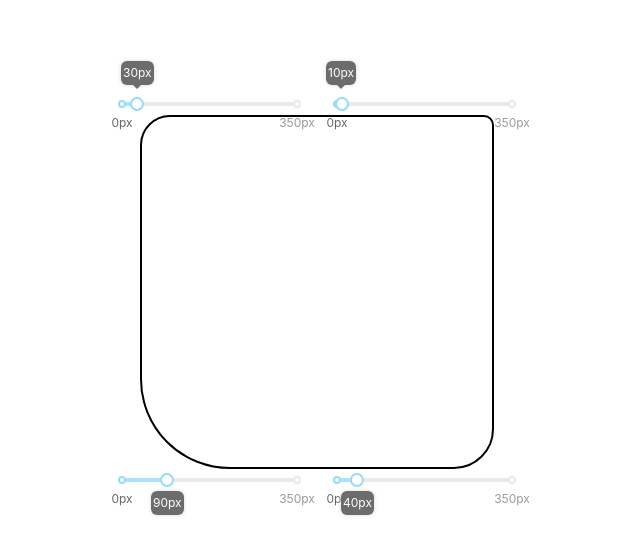
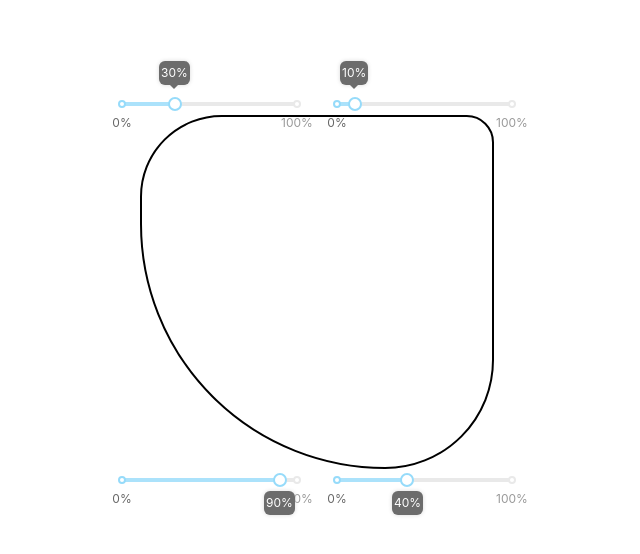
Before and after one commit to mrkshx/border_radius_previewer, a React (Create React App) app: page / in a window 1280 px wide. Shown: the part 108-662 px from the top of the page, without its empty margins (323-963 px from the left). Built offline with nearby package versions, Linux system fonts and the light colour scheme.

Commit message:
change borderRadius from px to %

```diff
--- a/src/components/border_square.jsx
+++ b/src/components/border_square.jsx
@@ -15,19 +15,19 @@ const BorderSquare = () => {
     bottomRight: 40,
   });
 
-  return <div style={{borderTopLeftRadius: `${borderRadius.topLeft}px`, borderTopRightRadius: `${borderRadius.topRight}px`, borderBottomLeftRadius: `${borderRadius.bottomLeft}px`, borderBottomRightRadius: `${borderRadius.bottomRight}px`}} id="border_square">
+  return <div style={{borderTopLeftRadius: `${borderRadius.topLeft}%`, borderTopRightRadius: `${borderRadius.topRight}%`, borderBottomLeftRadius: `${borderRadius.bottomLeft}%`, borderBottomRightRadius: `${borderRadius.bottomRight}%`}} id="border_square">
     <SliderWithTooltip
       marks={{
-        0: `0px`,
-        350: `350px`
+        0: `0%`,
+        100: `100%`
       }}
-      tipFormatter={value => `${value}px`}
+      tipFormatter={value => `${value}%`}
       tipProps={{
         placement: 'top',
         visible: true,
       }}
       value={borderRadius.topLeft}
-      max={350}
+      max={100}
       onChange={value => {
         setBorderRadius(prevState => {
         return { ...prevState, topLeft: value }
@@ -36,16 +36,16 @@ const BorderSquare = () => {
       className="sliderTopLeft" />
     <SliderWithTooltip
       marks={{
-        0: `0px`,
-        350: `350px`
+        0: `0%`,
+        100: `100%`
       }}
-      tipFormatter={value => `${value}px`}
+      tipFormatter={value => `${value}%`}
       tipProps={{
         placement: 'top',
         visible: true,
       }}
       value={borderRadius.topRight}
-      max={350}
+      max={100}
       onChange={value => {
         setBorderRadius(prevState => {
         return { ...prevState, topRight: value }
@@ -54,16 +54,16 @@ const BorderSquare = () => {
       className="sliderTopRight" />
     <SliderWithTooltip
       marks={{
-        0: `0px`,
-        350: `350px`
+        0: `0%`,
+        100: `100%`
       }}
-      tipFormatter={value => `${value}px`}
+      tipFormatter={value => `${value}%`}
       tipProps={{
         placement: 'bottom',
         visible: true,
       }}
       value={borderRadius.bottomLeft}
-      max={350}
+      max={100}
       onChange={value => {
         setBorderRadius(prevState => {
         return { ...prevState, bottomLeft: value }
@@ -72,16 +72,16 @@ const BorderSquare = () => {
       className="sliderBottomLeft" />
     <SliderWithTooltip
       marks={{
-        0: `0px`,
-        350: `350px`
+        0: `0%`,
+        100: `100%`
       }}
-      tipFormatter={value => `${value}px`}
+      tipFormatter={value => `${value}%`}
       tipProps={{
         placement: 'bottom',
         visible: true,
       }}
       value={borderRadius.bottomRight}
-      max={350}
+      max={100}
       onChange={value => {
         setBorderRadius(prevState => {
         return { ...prevState, bottomRight: value }
```
